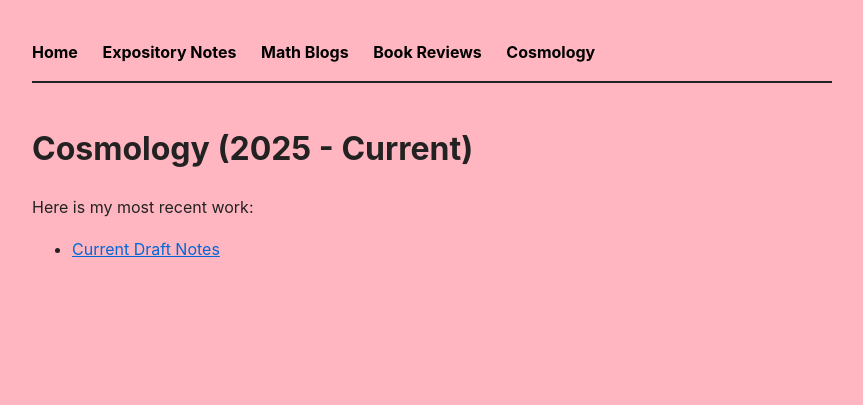
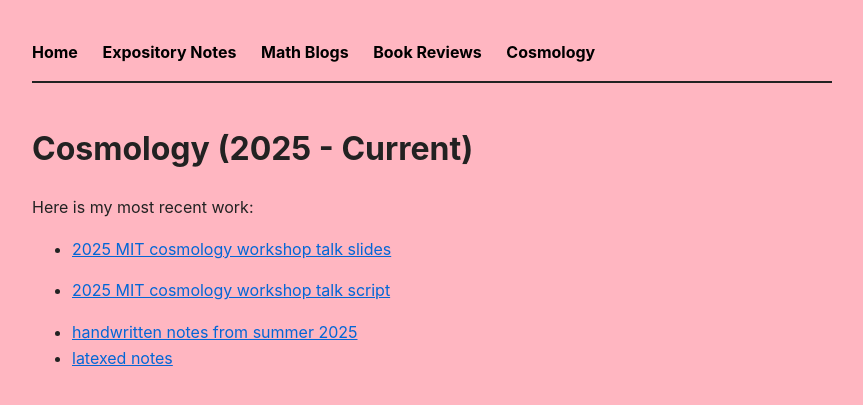
Before and after one commit to KatherineHChoi/katherinehchoi.github.io, a Jekyll site: the page built from cosmo-hy.md, in a window 1280 px wide. Shown: the top 405 px of the page, without its empty margins (208-1071 px from the left). Built offline with Jekyll 4.4.1, drawn with Linux system fonts in a browser that asks for light colours.

Commit message:
Update links in cosmology document

```diff
--- a/cosmo-hy.md
+++ b/cosmo-hy.md
@@ -6,4 +6,8 @@ title: 2025-Current
 
 Here is my most recent work:
 
-* [Current Draft Notes](/pdfs/current-draft.pdf)
+* [2025 MIT cosmology workshop talk slides](/pdfs/current-draft.pdf)
+* [2025 MIT cosmology workshop talk script](/pdfs/current-draft.pdf)
+
+* [handwritten notes from summer 2025](/pdfs/current-draft.pdf)
+* [latexed notes](/pdfs/current-draft.pdf)
```
